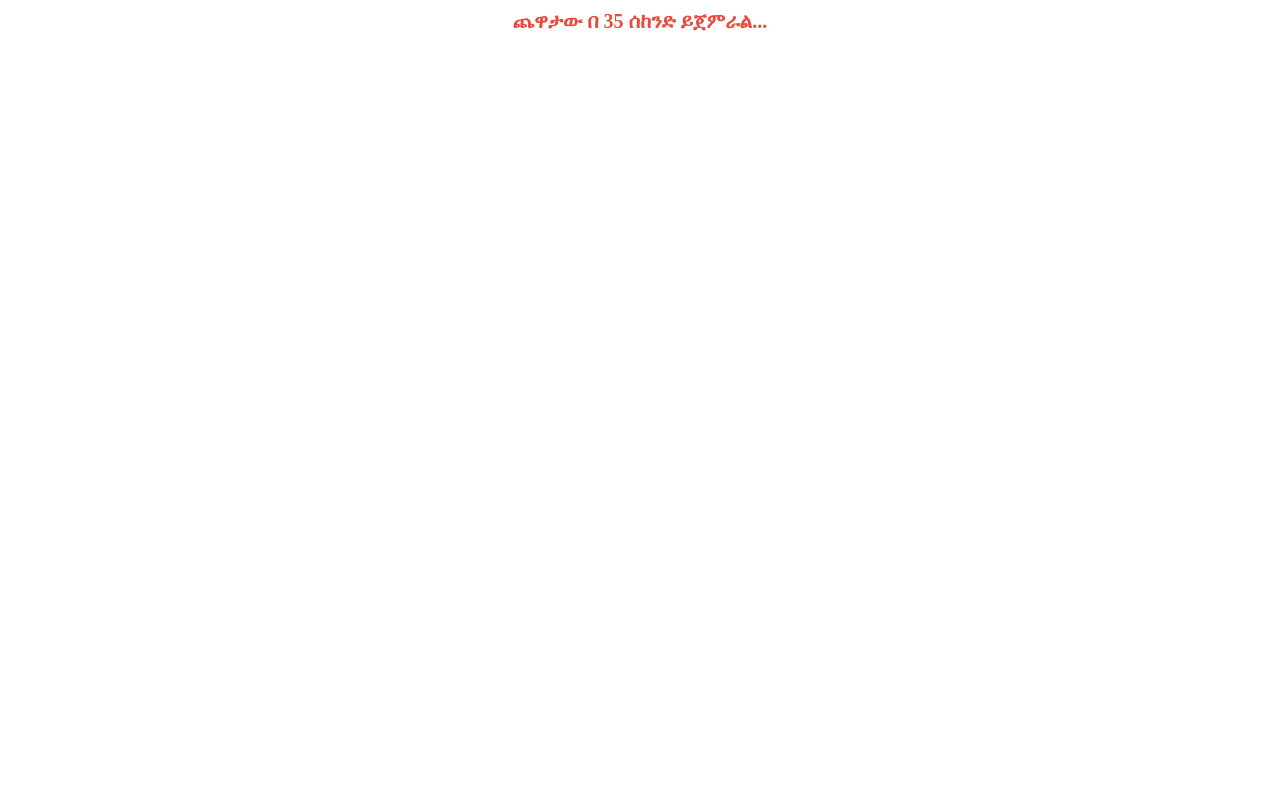
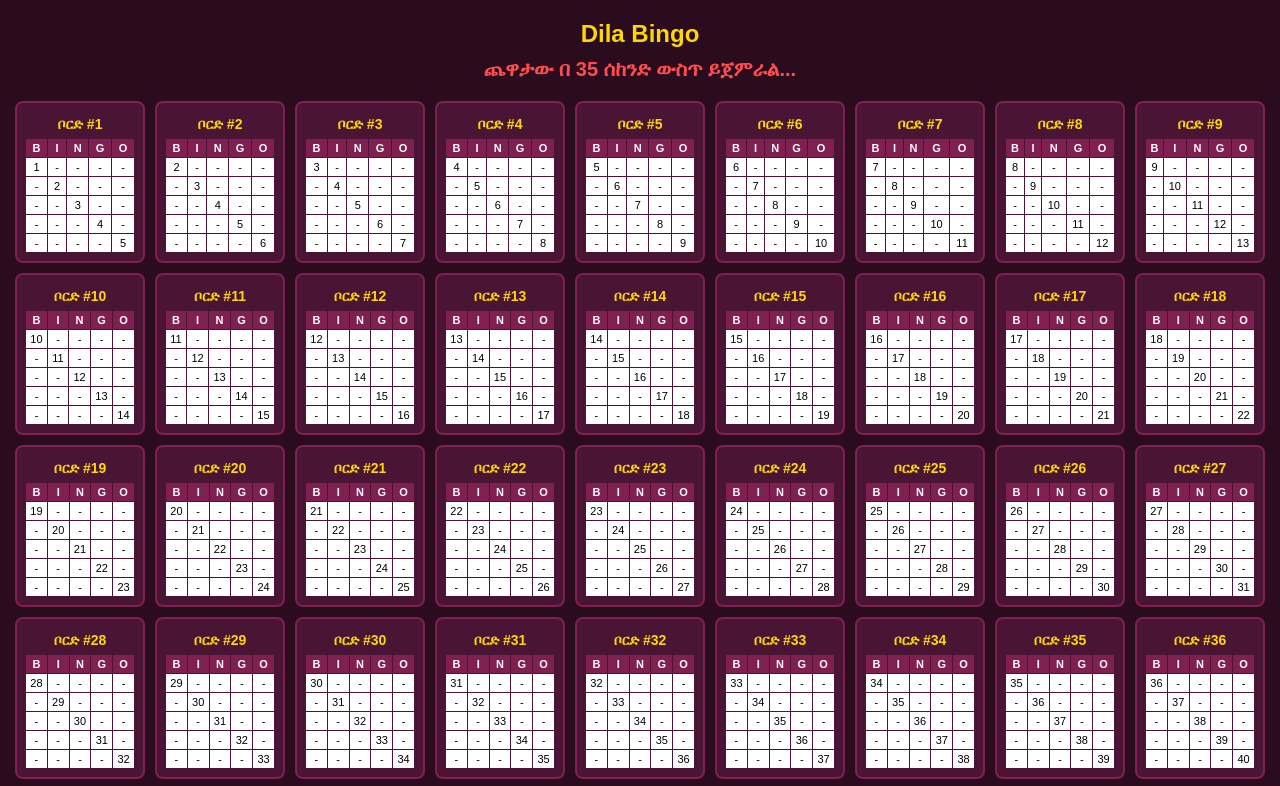
Before and after one commit to dilayp37-cmd/dila-bingo, a website: page index.html in a window 1280 px wide. Shown: the top 786 px of the page. Drawn offline with Linux system fonts and the light colour scheme.

Commit message:
Update index.html

```diff
--- a/index.html
+++ b/index.html
@@ -1,23 +1,106 @@
-<div id="timer-box" style="text-align: center; font-size: 20px; font-weight: bold; color: #e74c3c; margin: 10px 0;">
-    ጨዋታው በ <span id="countdown">40</span> ሰከንድ ይጀምራል...
+<!DOCTYPE html>
+<html lang="am">
+<head>
+    <meta charset="UTF-8">
+    <meta name="viewport" content="width=device-width, initial-scale=1.0">
+    <title>Dila Bingo</title>
+    <style>
+        body {
+            background-color: #2b0c1e;
+            color: #ffffff;
+            font-family: Arial, sans-serif;
+            text-align: center;
+            margin: 0;
+            padding: 10px;
+        }
+        h1 {
+            color: #ffd700;
+            font-size: 24px;
+            margin: 10px 0;
+        }
+        #timer-box {
+            font-size: 20px;
+            color: #ff4d4d;
+            margin-bottom: 15px;
+            font-weight: bold;
+        }
+        .boards-container {
+            display: grid;
+            grid-template-columns: repeat(auto-fill, minmax(130px, 1fr));
+            gap: 10px;
+            padding: 5px;
+        }
+        .board {
+            background: #4a1535;
+            border: 2px solid #802050;
+            border-radius: 8px;
+            padding: 8px;
+        }
+        .board h3 {
+            font-size: 14px;
+            margin: 5px 0;
+            color: #ffd700;
+        }
+        .board table {
+            width: 100%;
+            border-collapse: collapse;
+            background: #fff;
+            color: #000;
+            font-size: 11px;
+        }
+        .board th, .board td {
+            border: 1px solid #4a1535;
+            text-align: center;
+            padding: 3px;
+        }
+        .board th {
+            background: #802050;
+            color: #fff;
+        }
+    </style>
+</head>
+<body>
+
+    <h1>Dila Bingo</h1>
+
+    <div id="timer-box">
+        ጨዋታው በ <span id="countdown">40</span> ሰከንድ ውስጥ ይጀምራል...
     </div>
+
+    <div class="boards-container">
+        <script>
+            for(let i=1; i<=400; i++) {
+                document.write(`
+                    <div class="board">
+                        <h3>ቦርድ #${i}</h3>
+                        <table>
+                            <tr><th>B</th><th>I</th><th>N</th><th>G</th><th>O</th></tr>
+                            <tr><td>${i}</td><td>-</td><td>-</td><td>-</td><td>-</td></tr>
+                            <tr><td>-</td><td>${i+1}</td><td>-</td><td>-</td><td>-</td></tr>
+                            <tr><td>-</td><td>-</td><td>${i+2}</td><td>-</td><td>-</td></tr>
+                            <tr><td>-</td><td>-</td><td>-</td><td>${i+3}</td><td>-</td></tr>
+                            <tr><td>-</td><td>-</td><td>-</td><td>-</td><td>${i+4}</td></tr>
+                        </table>
+                    </div>
+                `);
+            }
+        </script>
+    </div>
+
     <script>
         let timeLeft = 40;
-    const timerElement = document.getElementById('countdown');
-
         const timerInterval = setInterval(() => {
             timeLeft--;
-        if (timerElement) {
-            timerElement.innerText = timeLeft;
+            const el = document.getElementById("countdown");
+            if (el) {
+                el.innerText = timeLeft;
             }
-
             if (timeLeft <= 0) {
                 clearInterval(timerInterval);
-            // ሰዓቱ 0 ሲደርስ በራሱ የጨዋታውን ቁልፍ ይጫናል
-            const playBtn = document.querySelector('.play-btn') || document.querySelector('button');
-            if (playBtn) {
-                playBtn.click();
-            }
+                timeLeft = 40;
             }
         }, 1000);
     </script>
+
+</body>
+</html>
```
Lines whose indentation alone changed are shown as unchanged.
